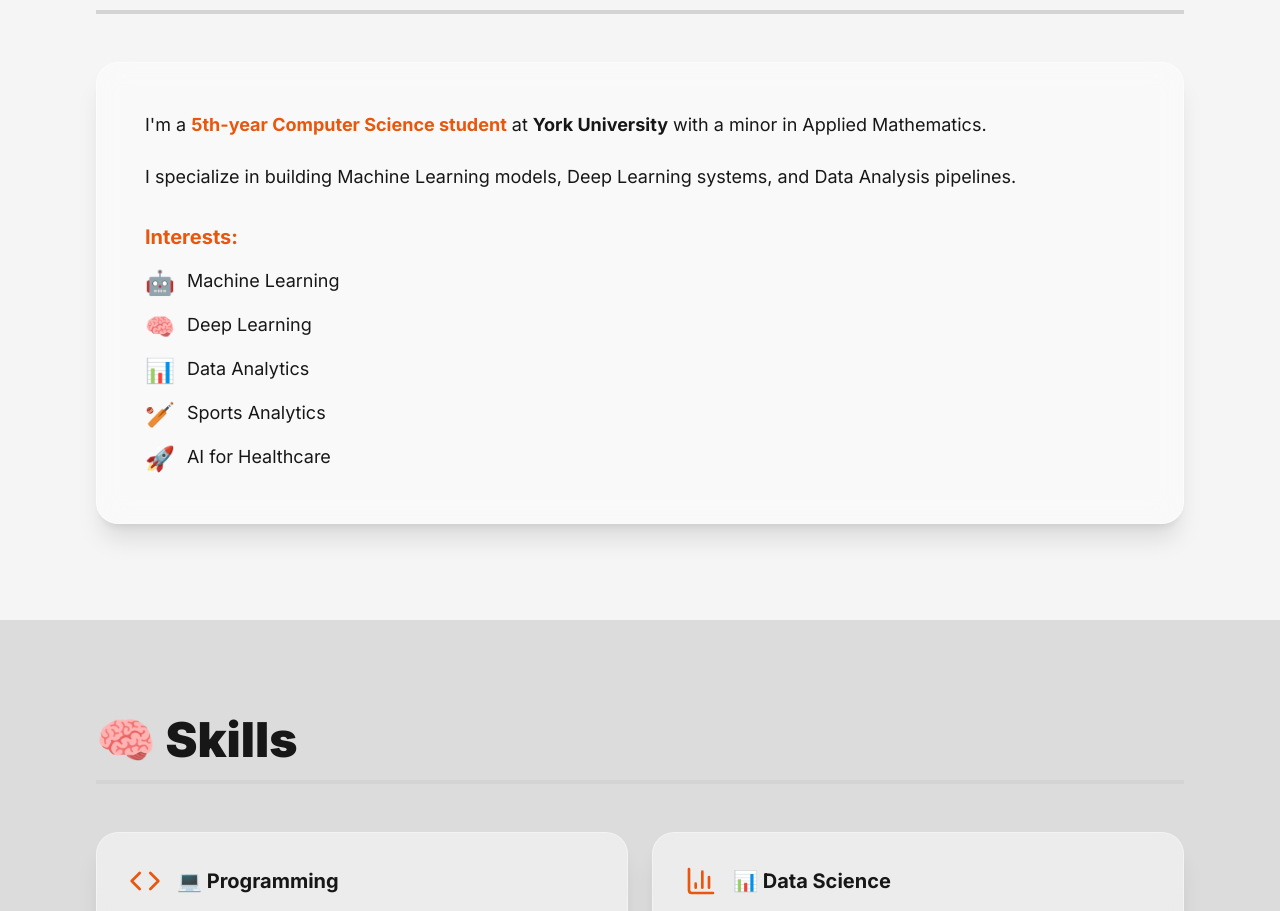
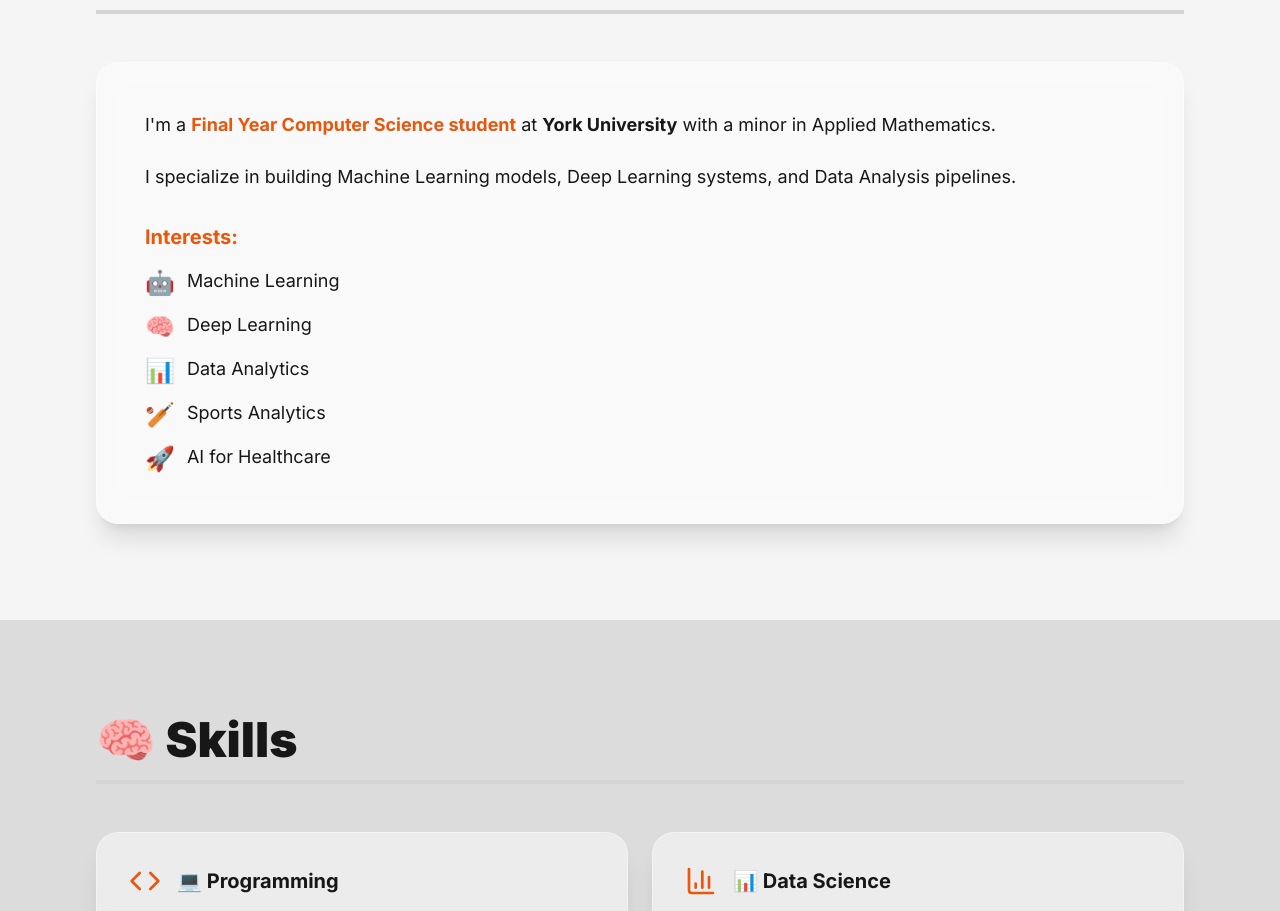
Before and after one commit to wasayfaizan/abdulwasayfaizan-portfolio, a React (Vite) app: page / in a window 1280 px wide. Shown: the part 950-1861 px from the top of the page. Built offline with nearby package versions, Linux system fonts and the light colour scheme; the HTML template or start-up script is replaced by a standard one.

Commit message:
Code edited in Lovable Code Editor
Edited UI in Lovable

```diff
--- a/src/components/About.tsx
+++ b/src/components/About.tsx
@@ -8,7 +8,7 @@ const About = () => {
 
         <div className="mt-8 sm:mt-12 glass-card glass-card-hover rounded-[22px] p-6 sm:p-8 md:p-12 shadow-xl animate-fade-card">
           <p className="text-base sm:text-lg leading-relaxed mb-6">
-            I'm a <span className="font-bold text-primary">5th-year Computer Science student</span> at{" "}
+            I'm a <span className="font-bold text-primary">Final Year Computer Science student</span> at{" "}
             <span className="font-bold">York University</span> with a minor in Applied Mathematics.
           </p>
 
```
